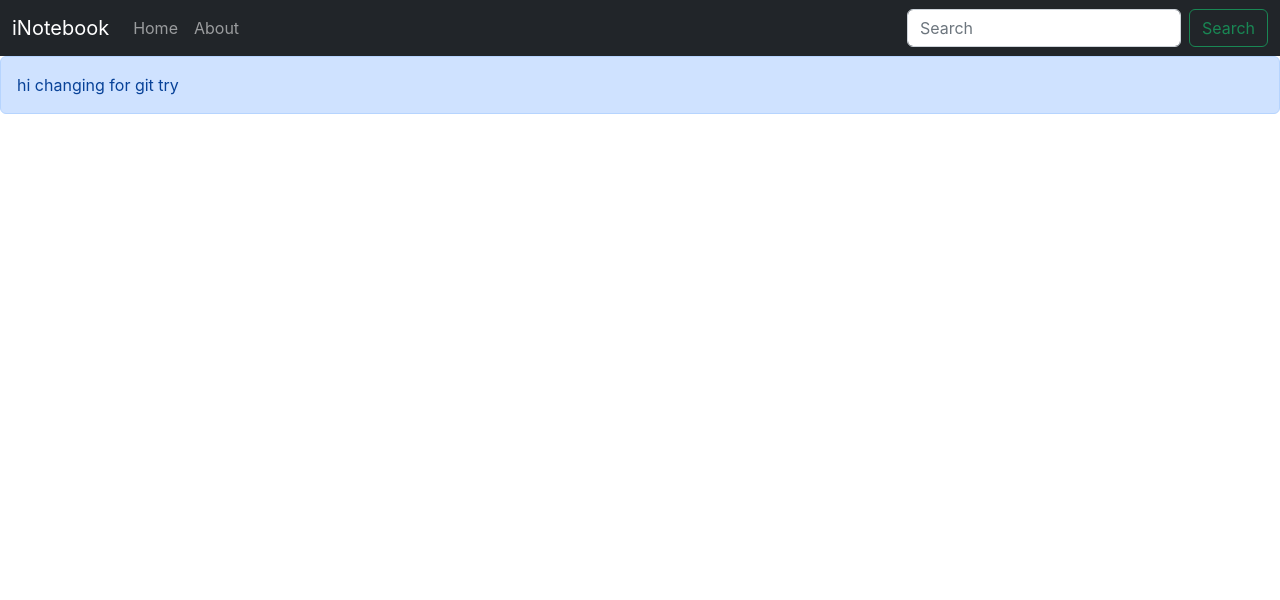
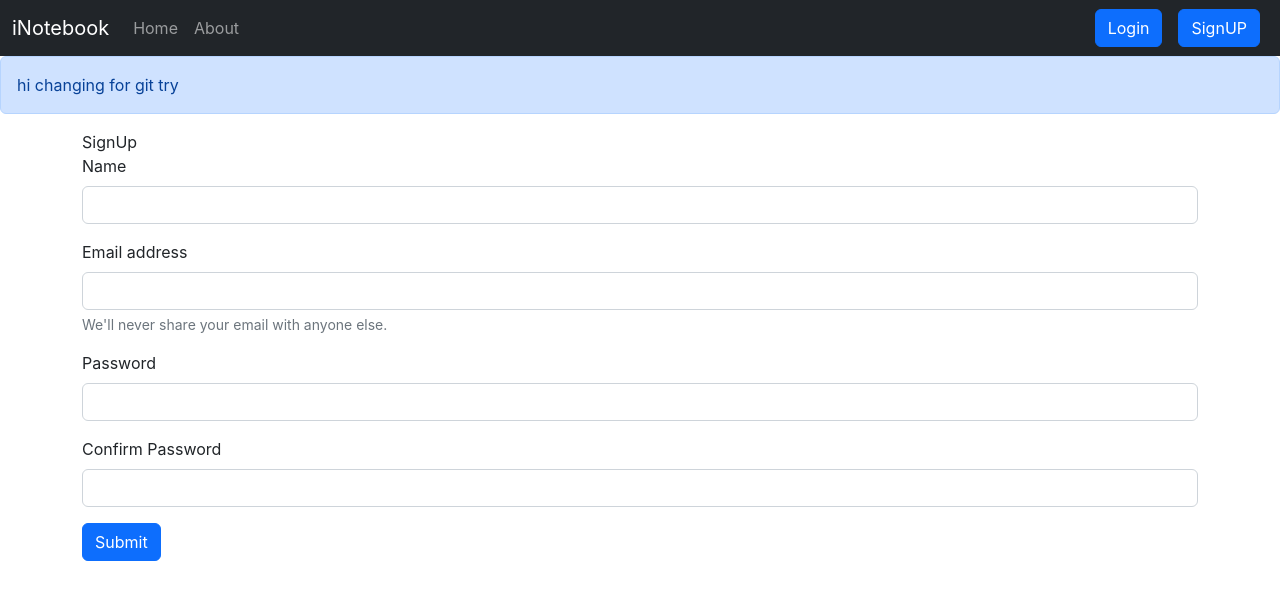
Before and after one commit to AlmightyAmogh/iNoteCWH, a React (Create React App) app: page /signup in a window 1280 px wide. Shown: the top 600 px of the page. Built offline with nearby package versions, Linux system fonts and the light colour scheme.

Commit message:
70 signup login

```diff
--- a/src/App.js
+++ b/src/App.js
@@ -5,6 +5,8 @@
 import About from "./components/About";
 import NoteState from "./context/Notes/NoteState";
 import Alert from "./components/Alert";
+import Login from "./components/Login";
+import Signup from "./components/Signup";
 
 function App() {
   return (
@@ -16,8 +18,10 @@
         <Alert message="hi changing for git try"/>
         <Routes>
         <Route path="/" element={<Home/>} />
+        <Route path="/about" element={<About/>} />
 
-        <Route exact path="/about" element={<About/>} />
+        <Route exact path="/login" element={<Login/>} />
+        <Route exact path="/signup" element={<Signup/>} />
 
         </Routes>
       </Router>
--- a/src/components/AddNote.js
+++ b/src/components/AddNote.js
@@ -6,10 +6,11 @@
     const context = useContext(noteContext);
     const {addNote} = context;
 
-    const [note, setNote] = useState({title:"",description:"",tag:"default"})
+    const [note, setNote] = useState({title:"",description:"",tag:""})
     const handleClick = (e)=>{
         e.preventDefault();
         addNote(note.title,note.description,note.tag);
+        setNote({title:"",description:"",tag:""})
     }
     const onChange = (e) =>{
         setNote({...note,[e.target.name]:e.target.value})
@@ -20,19 +21,22 @@
       <form>
       <div className="mb-3">
     <label htmlFor="title" className="form-label">Title</label>
-    <input type="text" className="form-control" id="title" name="title" aria-describedby="emailHelp" onChange={onChange}/>
+    <input type="text" className="form-control" id="title" name="title"value={note.title} aria-describedby="emailHelp" onChange={onChange}required
+                    minLength={5}/>
 
     </div>
     <div className="mb-3">
     <label htmlFor="description" className="form-label">Description</label>
-    <input type="text" className="form-control" id="description" name='description' onChange={onChange}/>
+    <input type="text" className="form-control" id="description" name='description' value={note.description}onChange={onChange}required
+                    minLength={5}/>
    </div>
     <div className="mb-3">
     <label htmlFor="tag" className="form-label">Tag</label>
-    <input type="text" className="form-control" id="tag" name='tag' onChange={onChange}/>
+    <input type="text" className="form-control" id="tag" name='tag'value={note.tag} onChange={onChange}required
+                    minLength={5}/>
    </div>
 
-       <button type="submit" className="btn btn-primary" onClick={handleClick}>Add Note</button>
+       <button disabled={note.title.length<5||note.description.length<5} type="submit" className="btn btn-primary" onClick={handleClick}>Add Note</button>
       </form>
 
     </div>
--- /dev/null
+++ b/src/components/Login.js
@@ -0,0 +1,67 @@
+import React, { useState } from 'react'
+import { useNavigate } from 'react-router-dom'
+
+const Login = () => {
+    const host= 'http://localhost:5000'
+    const [credentials, setCredentials] = useState({email:"",password:""})
+    let navigate = useNavigate();
+
+
+    const handleSubmit = async (e) =>{
+        e.preventDefault();
+
+
+        const response = await fetch(`${host}/api/auth/login`, {
+            method: 'POST',
+
+            headers: {
+              'Content-Type': 'application/json',
+
+
+            },
+
+            body: JSON.stringify({email:credentials.email,password:credentials.password})
+
+
+          })
+          const json = await response.json();
+          console.log(json);
+          if(json.Success){
+                //Save auth token and redirect
+                localStorage.setItem('token',json.authtoken);
+                navigate("/")
+          }else{
+            alert("invalid creds")
+          }
+    }
+
+
+    const onChange = (e) =>{
+        setCredentials({...credentials,[e.target.name]:e.target.value})
+    }
+  return (
+    <div className='container'>
+        Login
+
+
+        <form onSubmit={handleSubmit}>
+        <div className="mb-3">
+    <label htmlFor="email" className="form-label">Email address</label>
+    <input type="email" className="form-control" id="email" name='email' aria-describedby="emailHelp"value={credentials.email} onChange={onChange}/>
+    <div id="emailHelp" className="form-text">We'll never share your email with anyone else.</div>
+  </div>
+  <div className="mb-3">
+    <label htmlFor="password" className="form-label">Password</label>
+    <input type="password" className="form-control" id="password" name='password'value={credentials.password} onChange={onChange}/>
+  </div>
+
+  <button type="submit" className="btn btn-primary" >Submit</button>
+</form>
+
+
+
+    </div>
+  )
+}
+
+export default Login
--- a/src/components/Navbar.js
+++ b/src/components/Navbar.js
@@ -30,9 +30,10 @@
 
 
       </ul>
-      <form className="d-flex" role="search">
-        <input className="form-control me-2" type="search" placeholder="Search" aria-label="Search"/>
-        <button className="btn btn-outline-success" type="submit">Search</button>
+      <form className="d-flex" >
+
+      <Link className="btn btn-primary mx-2" to="/login" role="button">Login</Link>
+      <Link className="btn btn-primary mx-2" to="/signup" role="button">SignUP</Link>
       </form>
     </div>
   </div>
--- a/src/components/Notes.js
+++ b/src/components/Notes.js
@@ -8,7 +8,7 @@
 const Notes = () => {
   const context = useContext(noteContext);
 
-  const { notes, getNotes } = context;
+  const { notes, getNotes ,editNote} = context;
   useEffect(() => {
     getNotes();
     // eslint-disable-next-line
@@ -16,14 +16,16 @@
 
   const updateNote = (currentNote) => {
     ref.current.click();
-    setNote({etitle:currentNote.title,edescription:currentNote.description,etag:currentNote.tag});
+    setNote({id:currentNote._id,etitle:currentNote.title,edescription:currentNote.description,etag:currentNote.tag});
   };
 
-  const [note, setNote] = useState({etitle:"",edescription:"",etag:"default"})
+  const [note, setNote] = useState({id:"",etitle:"",edescription:"",etag:"default"})
 
   const handleClick = (e)=>{
-    console.log("Note is updating ", note)
-    e.preventDefault();
+    // console.log("Note is updating ", note)
+    editNote(note.id,note.etitle,note.edescription,note.etag);
+    refClose.current.click();
+
 
 }
 const onChange = (e) =>{
@@ -31,6 +33,7 @@
 }
 
   const ref = useRef(null);
+  const refClose = useRef(null);
   return (
     <>
       <AddNote />
@@ -91,6 +94,8 @@
                     name="edescription"
                     value={note.edescription}
                     onChange={onChange}
+                    required
+                    minLength={5}
                   />
                 </div>
                 <div className="mb-3">
@@ -104,6 +109,8 @@
                     name="etag"
                     value={note.etag}
                     onChange={onChange}
+                    required
+                    minLength={5}
                   />
                 </div>
 {/*
@@ -118,13 +125,14 @@
             </div>
             <div className="modal-footer">
               <button
+                ref={refClose}
                 type="button"
                 className="btn btn-secondary"
                 data-bs-dismiss="modal"
               >
                 Close
               </button>
-              <button type="button" className="btn btn-primary" onClick={handleClick}>
+              <button disabled={note.etitle.length<5||note.edescription.length<5} type="button" className="btn btn-primary" onClick={handleClick}>
                 Update Note
               </button>
             </div>
@@ -134,6 +142,9 @@
 
       <div className="row my-3">
         <h2>Your noTes</h2>
+        <div className='container'>
+        {notes.length===0 && "no notes to display"}
+        </div>
         {notes.map((note) => {
           return (
             <NoteItem key={note._id} updateNote={updateNote} note={note} />
--- /dev/null
+++ b/src/components/Signup.js
@@ -0,0 +1,84 @@
+import React , { useState } from 'react'
+import { useNavigate } from 'react-router-dom'
+const Signup = () => {
+    const [credentials, setCredentials] = useState({name:"",email:"",password:"",cpassword:""})
+    let navigate = useNavigate();
+    const host= 'http://localhost:5000'
+
+    const handleSubmit = async (e) =>{
+        e.preventDefault();
+
+
+        const {name , email , password , cpassword} = credentials;
+        const response = await fetch(`${host}/api/auth/createuser`, {
+            method: 'POST',
+
+            headers: {
+              'Content-Type': 'application/json',
+
+
+            },
+
+            body: JSON.stringify({name,email,password})
+
+
+          })
+          const json = await response.json();
+          console.log(json);
+
+               if(json.Success){
+                localStorage.setItem('token',json.authtoken);
+                navigate("/");
+
+               }else{
+                    alert("wrong");
+               }
+
+    }
+
+
+    const onChange = (e) =>{
+        setCredentials({...credentials,[e.target.name]:e.target.value})
+    }
+  return (
+
+
+
+         <div className='container'>
+            SignUp
+
+
+        <form onSubmit={handleSubmit}>
+        <div className="mb-3">
+    <label htmlFor="name" className="form-label">Name</label>
+    <input type="text" className="form-control" id="name" name='name'value={credentials.name} onChange={onChange}/>
+  </div>
+        <div className="mb-3">
+
+    <label htmlFor="email" className="form-label">Email address</label>
+    <input type="email" className="form-control" id="email" name='email' aria-describedby="emailHelp"value={credentials.email} onChange={onChange}/>
+    <div id="emailHelp" className="form-text">We'll never share your email with anyone else.</div>
+  </div>
+  <div className="mb-3">
+    <label htmlFor="password" className="form-label">Password</label>
+    <input type="password" className="form-control" id="password" name='password'value={credentials.password} onChange={onChange} minLength={5} required/>
+  </div>
+  <div className="mb-3">
+    <label htmlFor="cpassword" className="form-label">Confirm Password</label>
+    <input type="password" className="form-control" id="cpassword" name='cpassword'value={credentials.cpassword} onChange={onChange} minLength={5} required/>
+  </div>
+
+
+  <button type="submit" className="btn btn-primary" >Submit</button>
+</form>
+
+
+
+    </div>
+
+
+
+  )
+}
+
+export default Signup
```
Also changed, not shown: src/context/Notes/NoteState.js (+25 -24 lines), 1 other file (tests, documents, lock files or other folders).
